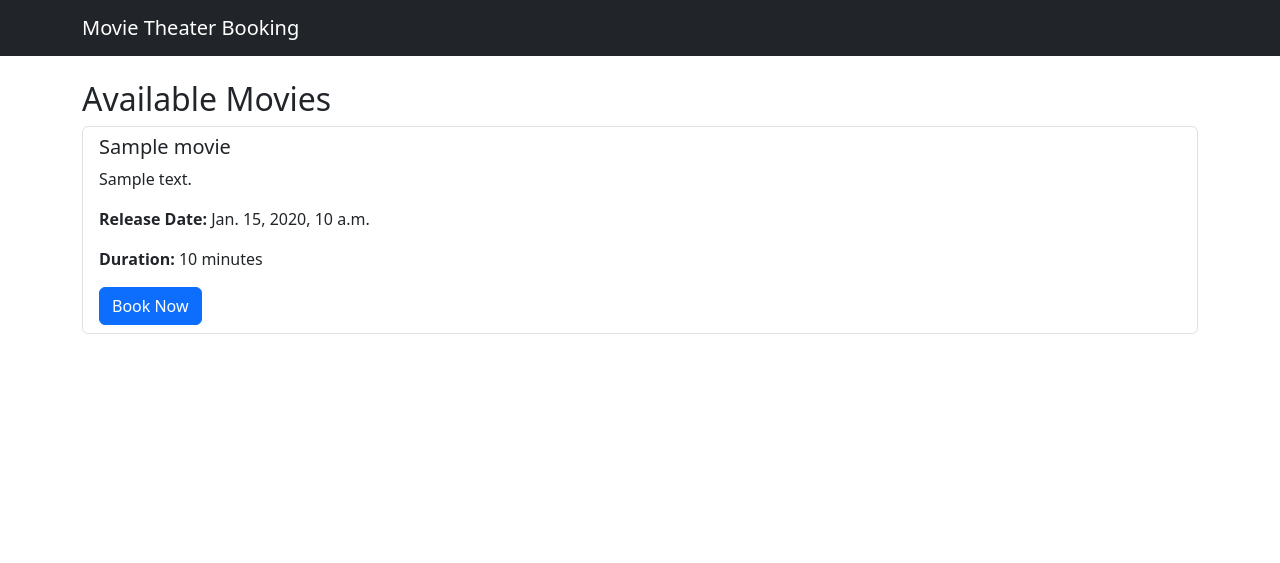
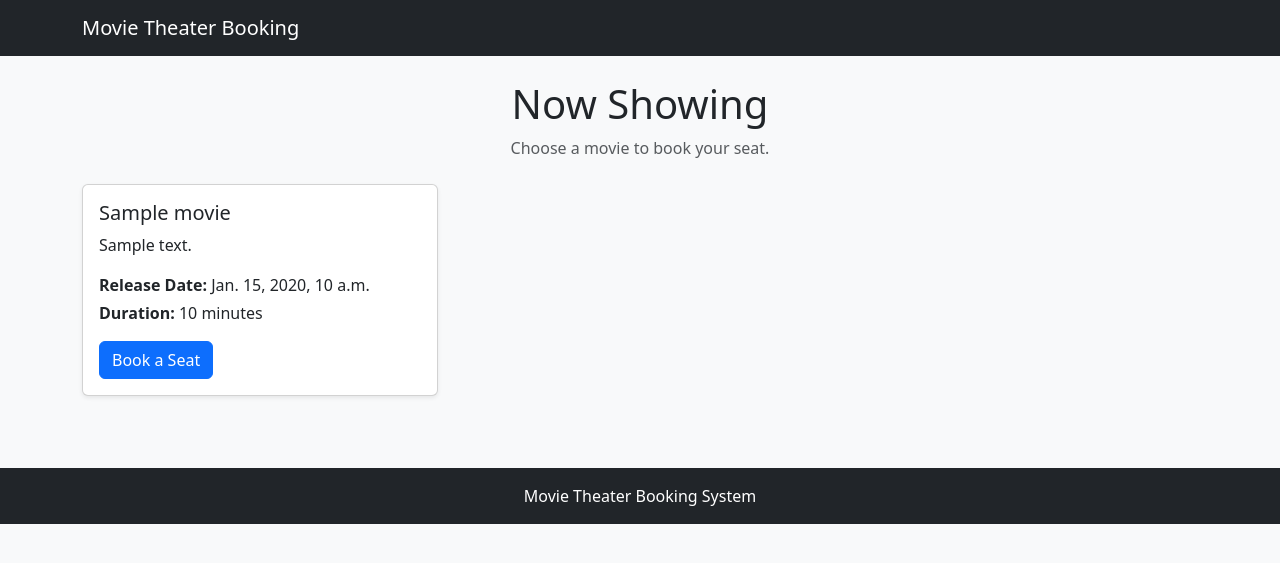
Before and after one commit to katienavarre/CS4300, a Django app: template homework2/movie_theater_booking/bookings/templates/bookings/movie_list.html in a window 1280 px wide. Shown: the top 563 px of the page. Run offline with Django 5.2, Linux system fonts and the light colour scheme; the template is opened without the code that fills it: most values are stand-ins (such as "Sample title", 1, 10 or a date in 2020).

Commit message:
Improve booking application UI

```diff
--- a/homework2/movie_theater_booking/bookings/templates/bookings/base.html
+++ b/homework2/movie_theater_booking/bookings/templates/bookings/base.html
@@ -11,7 +11,7 @@
         >
     </head>
 
-    <body>
+    <body class="bg-light">
 
         <nav class="navbar navbar-dark bg-dark mb-4">
             <div class="container">
@@ -19,10 +19,14 @@
             </div>
         </nav>
 
-        <main class="container">
+        <main class="container pb-5">
             {% block content %}
             {% endblock %}
         </main>
 
+        <footer class="bg-dark text-white text-center py-3">
+            <p class="mb-0">Movie Theater Booking System</p>
+        </footer>
+
     </body>
 </html>
--- a/homework2/movie_theater_booking/bookings/templates/bookings/movie_list.html
+++ b/homework2/movie_theater_booking/bookings/templates/bookings/movie_list.html
@@ -1,26 +1,47 @@
 {% extends 'bookings/base.html' %}
 
-{% block title %}Movie List{% endblock %}
+{% block title %}Movies{% endblock %}
 
 {% block content %}
-<h2>Available Movies</h2>
+<div class="text-center mb-4">
+    <h1>Now Showing</h1>
+    <p class="text-muted">Choose a movie to book your seat.</p>
+</div>
 
-<ul class="list-group">
+<div class="row">
     {% for movie in movies %}
-        <li class="list-group-item">
-            <h5>{{ movie.title }}</h5>
-            <p>{{ movie.description }}</p>
-            <p><strong>Release Date:</strong> {{ movie.release_date }}</p>
-            <p><strong>Duration:</strong> {{ movie.duration }} minutes</p>
+        <div class="col-md-6 col-lg-4 mb-4">
+            <div class="card h-100 shadow-sm">
+                <div class="card-body">
+                    <h5 class="card-title">{{ movie.title }}</h5>
 
-            <a href="{% url 'book_seat' movie.id %}" class="btn btn-primary">
-                Book Now
-            </a>
-        </li>
+                    <p class="card-text">
+                        {{ movie.description }}
+                    </p>
+
+                    <p class="mb-1">
+                        <strong>Release Date:</strong>
+                        {{ movie.release_date }}
+                    </p>
+
+                    <p>
+                        <strong>Duration:</strong>
+                        {{ movie.duration }} minutes
+                    </p>
+
+                    <a href="{% url 'book_seat' movie.id %}"
+                       class="btn btn-primary">
+                        Book a Seat
+                    </a>
+                </div>
+            </div>
+        </div>
     {% empty %}
-        <li class="list-group-item">
-            No movies are currently available.
-        </li>
+        <div class="col-12">
+            <div class="alert alert-info text-center">
+                No movies are currently available.
+            </div>
+        </div>
     {% endfor %}
-</ul>
+</div>
 {% endblock %}
```
Also changed, not shown: homework2/movie_theater_booking/bookings/templates/bookings/booking_history.html (+35 -14 lines), homework2/movie_theater_booking/bookings/templates/bookings/seat_booking.html (+19 -4 lines).
